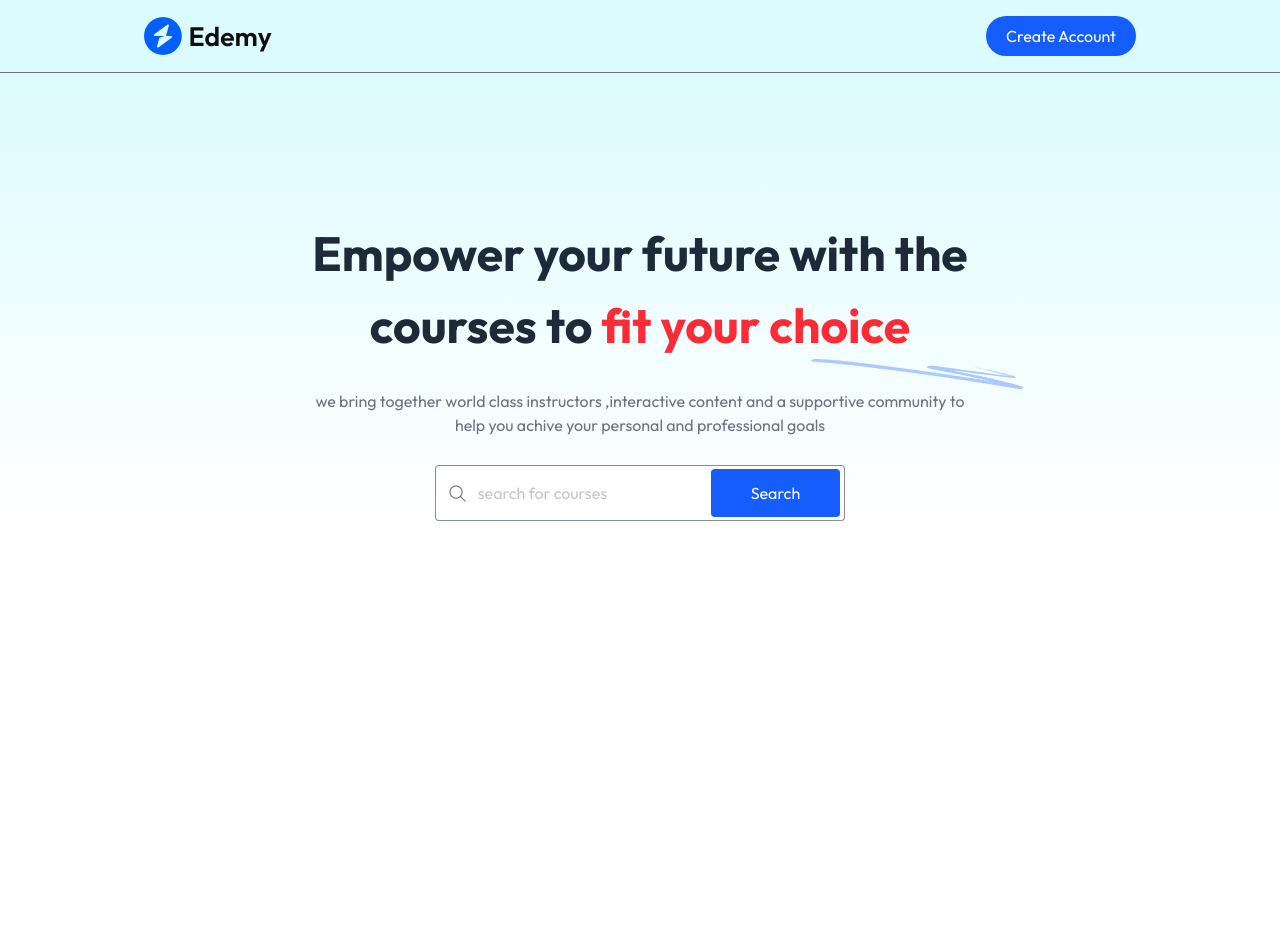
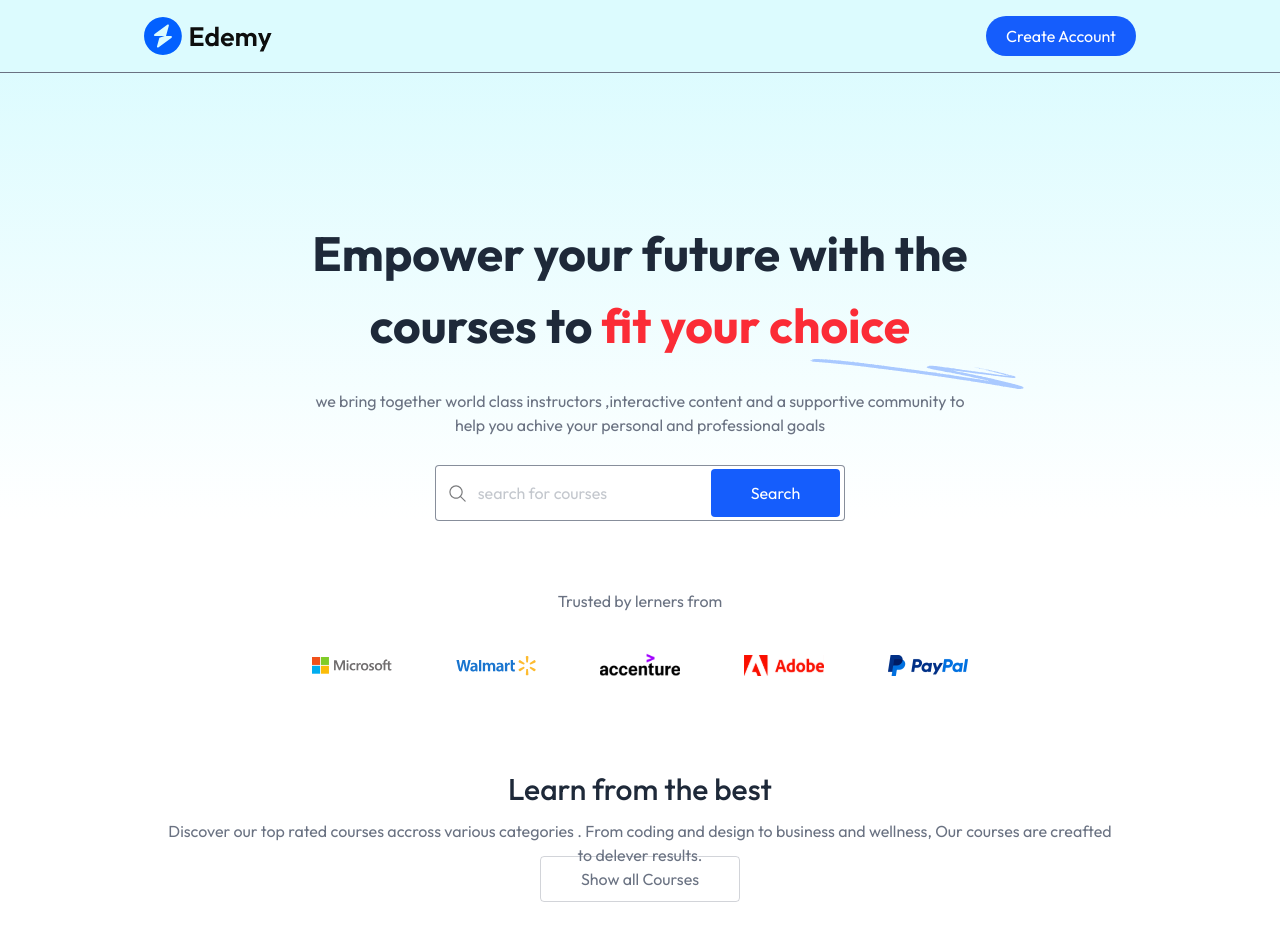
Before and after one commit to SiddheshGhare/LMS, a React (Vite) app in the folder client/: page / in a window 1280 px wide. Shown: the top 940 px of the page. Before the commit the page ends 800 px from the top, so only its background shows below. Built offline with nearby package versions, Linux system fonts and the light colour scheme; no server answers.

Commit message:
companies and CoursesSection

```diff
--- a/client/src/components/student/Companies.jsx
+++ b/client/src/components/student/Companies.jsx
@@ -0,0 +1,21 @@
+import React from 'react'
+import { assets } from '../../assets/assets'
+
+const Companies = () => {
+  return (
+    <div className='pt-10 '>
+
+        <p className='text-base text-gray-500'>Trusted by lerners from</p>
+        <div className='flex  md:gap-16 gap-6 md:mt-10 mt-5 items-center justify-center '>
+            <img src={assets.microsoft_logo} alt="microsoft" className='w-20 md:w28' />
+            <img src={assets.walmart_logo} alt="microsoft" className='w-20 md:w28' />
+            <img src={assets.accenture_logo} alt="microsoft" className='w-20 md:w28' />
+            <img src={assets.adobe_logo} alt="microsoft" className='w-20 md:w28' />
+            <img src={assets.paypal_logo} alt="microsoft" className='w-20 md:w28' />
+        </div>
+
+    </div>
+  )
+}
+
+export default Companies
--- a/client/src/components/student/CourcesSection.jsx
+++ b/client/src/components/student/CourcesSection.jsx
@@ -0,0 +1,17 @@
+import React from 'react'
+import { Link } from 'react-router-dom'
+
+function CourcesSection() {
+  return (
+    <div className='py-16 md:px-40 px-8'>
+      <h2 className='text-3xl font-medium text-gray-800'>Learn from the best</h2>
+      <p className='text-sm md:text-base text-gray-500  mt-3'>Discover our top rated courses  accross various categories . From coding and design to business and wellness,  Our courses are creafted to delever results.</p>
+
+
+      <Link to={"/course-list"} onClick={()=>scrollTo(0,0)}
+      className='text-gray-500 border border-gray-500/30 px-10 py-3 rounded'>Show all Courses </Link>
+    </div>
+  )
+}
+
+export default CourcesSection
--- a/client/src/pages/student/Home.jsx
+++ b/client/src/pages/student/Home.jsx
@@ -1,10 +1,14 @@
 import React from 'react'
 import Hero from '../../components/student/Hero'
+import Companies from '../../components/student/Companies'
+import CourcesSection from '../../components/student/CourcesSection'
 
 const Home = () => {
   return (
     <div className='flex flex-col items-center space-y-7 text-center'>
       <Hero/>
+      <Companies/>
+      <CourcesSection/>
     </div>
   )
 }
```
